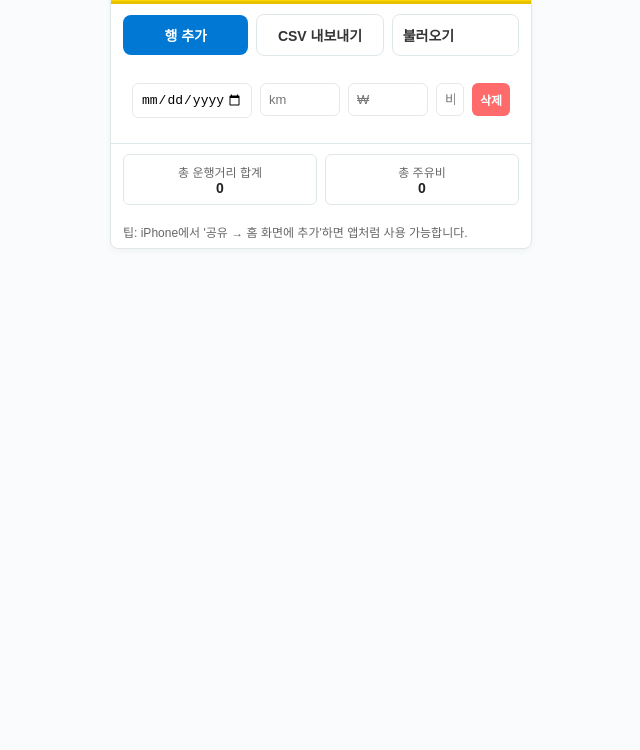
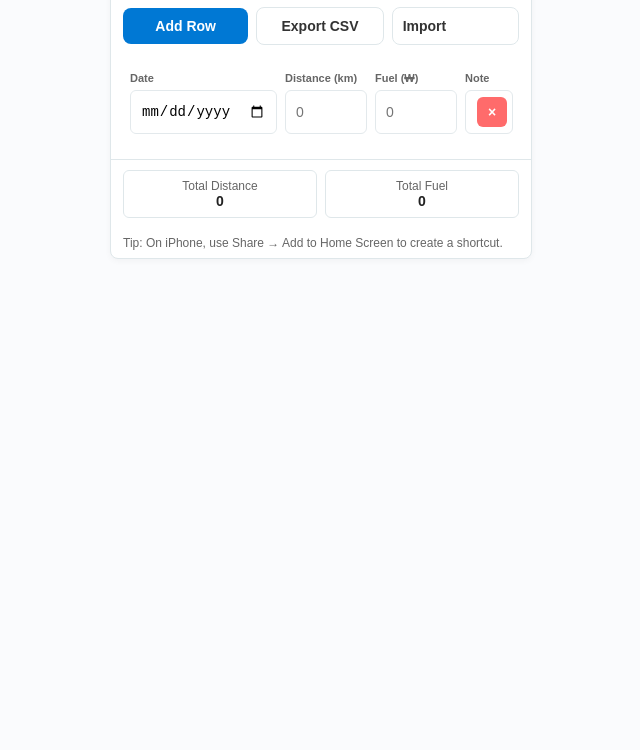
Before and after one commit to coodol2-git/car_log, a plain HTML site: page index.html in a window 1280 px wide. Shown: the part 62-812 px from the top of the page, without its empty margins (319-959 px from the left). Drawn offline with Linux system fonts and the light colour scheme.

Commit message:
Update index.html
4개 칸 간격 동일하게 조정

```diff
--- a/index.html
+++ b/index.html
@@ -1,72 +1,114 @@
 <!doctype html>
-<html lang="ko">
+<html lang="en">
 <head>
 <meta charset="utf-8" />
 <meta name="viewport" content="width=device-width,initial-scale=1,maximum-scale=1" />
-<title>차량일지(단순·날짜통합)</title>
+<title>Car Log (Mobile)</title>
 <style>
-  :root{--yellow:#ffd700;--muted:#f4f6f7;--border:#dfe7ea;}
+  :root{
+    --yellow:#ffd700;
+    --muted:#f4f6f7;
+    --border:#dfe7ea;
+    --touch:44px;
+  }
   html,body{height:100%;margin:0;font-family:"Apple SD Gothic Neo","Malgun Gothic","Noto Sans KR",sans-serif;background:#fafbfd;color:#222}
-  .wrap{max-width:420px;margin:12px auto;background:#fff;border:1px solid var(--border);border-radius:8px;overflow:hidden;box-shadow:0 2px 6px rgba(0,0,0,0.04)}
-  header{background:var(--yellow);padding:12px 16px;border-bottom:3px solid #e6c200}
+  .wrap{width:100%;max-width:420px;margin:10px auto;background:#fff;border:1px solid var(--border);border-radius:8px;overflow:hidden;box-shadow:0 2px 6px rgba(0,0,0,0.04)}
+  header{background:var(--yellow);padding:12px 14px;border-bottom:3px solid #e6c200}
   header h1{margin:0;font-size:18px;text-align:center;font-weight:700}
   .controls{display:flex;gap:8px;padding:10px 12px;align-items:center;flex-wrap:wrap}
   .controls .btn{flex:1;padding:10px;border-radius:8px;border:0;font-weight:700;font-size:14px;cursor:pointer}
   .btn.primary{background:#0078d4;color:white}
   .btn.ghost{background:white;border:1px solid var(--border);color:#333}
-  .list{padding:8px 12px;max-height:62vh;overflow:auto}
-  .row{display:flex;gap:8px;align-items:flex-start;padding:8px;margin-bottom:8px;border-radius:8px;background:linear-gradient(#fff,#fff);border:1px solid transparent}
-  .row:nth-child(even){background:var(--muted)}
-  .col{font-size:13px;display:flex;flex-direction:column;gap:6px}
-  .col.date{width:120px}
-  .col.number{width:80px}
-  input[type="date"], input[type="number"], input[type="text"] {width:100%;box-sizing:border-box;padding:8px;border:1px solid #e3e9ec;border-radius:6px;font-size:13px}
-  .note{flex:1}
-  .actions{display:flex;flex-direction:column;gap:6px}
-  .smallbtn{padding:8px;border-radius:6px;border:0;font-weight:700;font-size:12px;cursor:pointer}
-  .smallbtn.danger{background:#ff6b6b;color:#fff}
+
+  /* 리스트 영역 */
+  .list{padding:8px 10px;max-height:62vh;overflow:auto}
+
+  /* row: 4 visible columns (no separate action column) */
+  /* columns: Date | Distance | Fuel | Note(with delete icon) */
+  .row{
+    display:grid;
+    grid-template-columns: 1fr 82px 82px 1.1fr;
+    gap:8px;
+    align-items:center;
+    padding:8px;
+    margin-bottom:8px;
+    border-radius:8px;
+    background:linear-gradient(#fff,#fff);
+    border:1px solid transparent;
+  }
+  .row:nth-child(even){ background:var(--muted); }
+
+  .col{font-size:13px; display:flex; flex-direction:column; gap:6px;}
+  .col label{font-size:11px;color:#666; font-weight:600;}
+  input[type="date"], input[type="number"], input[type="text"] {
+    width:100%;
+    box-sizing:border-box;
+    padding:8px 10px;
+    border:1px solid #e3e9ec;
+    border-radius:6px;
+    font-size:14px;
+    min-height:var(--touch);
+  }
+
+  /* Note cell: contains input plus delete button overlay on the right */
+  .note-wrap{position:relative; display:flex; align-items:center;}
+  .note-wrap input[type="text"]{ padding-right:36px; } /* space for delete */
+  .del-btn {
+    position:absolute;
+    right:6px;
+    top:50%;
+    transform:translateY(-50%);
+    width:30px;height:30px;border-radius:6px;border:0;background:#ff6b6b;color:#fff;font-weight:700;cursor:pointer;
+    display:flex;align-items:center;justify-content:center;font-size:14px;
+  }
+
+  /* small screen tweak */
+  @media (max-width:360px){
+    .row{ grid-template-columns: 1fr 72px 72px 1fr; gap:6px; }
+    input[type="date"], input[type="number"], input[type="text"]{ padding:7px; font-size:13px; }
+    .del-btn{ width:28px;height:28px;font-size:13px;right:4px;}
+  }
+
   .summary{padding:10px 12px;border-top:1px solid var(--border);display:flex;gap:8px;align-items:center}
   .summary .info{flex:1;background:#fff;border:1px solid var(--border);padding:8px;border-radius:6px;text-align:center}
   .summary .info p{margin:0;font-weight:700;font-size:14px}
   .note-bottom{font-size:12px;color:#666;padding:8px 12px}
   button,input,select{touch-action:manipulation}
-  @media (max-width:380px){
-    .col.date{width:110px}
-    .col.number{width:70px}
-  }
 </style>
 </head>
 <body>
-<div class="wrap" role="application" aria-label="차량일지 단순형">
-  <header><h1>차량일지 (단순형)</h1></header>
+<div class="wrap" role="application" aria-label="Car Log">
+  <header><h1>Car Log</h1></header>
 
   <div class="controls">
-    <button id="addBtn" class="btn primary">행 추가</button>
-    <button id="exportBtn" class="btn ghost">CSV 내보내기</button>
+    <button id="addBtn" class="btn primary">Add Row</button>
+    <button id="exportBtn" class="btn ghost">Export CSV</button>
     <label class="btn ghost" style="display:inline-flex;align-items:center;gap:8px;cursor:pointer">
-      불러오기<input id="importFile" type="file" accept=".csv,text/csv" style="display:none">
+      Import<input id="importFile" type="file" accept=".csv,text/csv" style="display:none">
     </label>
   </div>
 
-  <div class="list" id="list"></div>
+  <div class="list" id="list">
+    <!-- rows go here -->
+  </div>
 
   <div class="summary">
     <div class="info">
-      <div style="font-size:12px;color:#666">총 운행거리 합계</div>
+      <div style="font-size:12px;color:#666">Total Distance</div>
       <p id="sumDistance">0</p>
     </div>
     <div class="info">
-      <div style="font-size:12px;color:#666">총 주유비</div>
+      <div style="font-size:12px;color:#666">Total Fuel</div>
       <p id="sumFuel">0</p>
     </div>
   </div>
 
-  <div class="note-bottom">팁: iPhone에서 '공유 → 홈 화면에 추가'하면 앱처럼 사용 가능합니다.</div>
+  <div class="note-bottom">Tip: On iPhone, use Share → Add to Home Screen to create a shortcut.</div>
 </div>
 
 <script>
-/* 설정 */
-const STORAGE_KEY = 'mobile_carlog_simple_v1';
+/* Storage key and expiry */
+const STORAGE_KEY = 'carlog_grid4_v1';
 const EXPIRE_DAYS = 365;
 
 /* DOM */
@@ -77,9 +119,9 @@ const importFile = document.getElementById('importFile');
 const sumDistanceEl = document.getElementById('sumDistance');
 const sumFuelEl = document.getElementById('sumFuel');
 
-/* 유틸 */
+/* Local storage with expiry */
 function saveAll(items){
-  const payload = {savedAt: Date.now(),items};
+  const payload = { savedAt: Date.now(), items };
   localStorage.setItem(STORAGE_KEY, JSON.stringify(payload));
 }
 function loadAll(){
@@ -94,61 +136,60 @@ function loadAll(){
 }
 function numberWithCommas(x){ return String(x).replace(/\B(?=(\d{3})+(?!\d))/g, ","); }
 
-/* 행 생성 (data optional) */
+/* Create a row: Date | Distance | Fuel | Note(with delete) */
 function createRow(data){
-  const container = document.createElement('div');
-  container.className = 'row';
+  const row = document.createElement('div');
+  row.className = 'row';
 
-  // 날짜 (single cell: date)
-  const dateCol = document.createElement('div'); dateCol.className='col date';
-  const dateInput = document.createElement('input'); dateInput.type='date';
-  dateCol.appendChild(dateInput);
+  // Date column
+  const colDate = document.createElement('div'); colDate.className = 'col';
+  const lblDate = document.createElement('label'); lblDate.textContent = 'Date';
+  const dateIn = document.createElement('input'); dateIn.type = 'date';
+  colDate.appendChild(lblDate); colDate.appendChild(dateIn);
 
-  // 운행거리
-  const distanceCol = document.createElement('div'); distanceCol.className='col number';
-  const distance = document.createElement('input'); distance.type='number'; distance.placeholder='km';
-  distanceCol.appendChild(distance);
+  // Distance column
+  const colDist = document.createElement('div'); colDist.className = 'col';
+  const lblDist = document.createElement('label'); lblDist.textContent = 'Distance (km)';
+  const distIn = document.createElement('input'); distIn.type = 'number'; distIn.placeholder='0';
+  colDist.appendChild(lblDist); colDist.appendChild(distIn);
 
-  // 주유비
-  const fuelCol = document.createElement('div'); fuelCol.className='col number';
-  const fuel = document.createElement('input'); fuel.type='number'; fuel.placeholder='₩';
-  fuelCol.appendChild(fuel);
+  // Fuel column
+  const colFuel = document.createElement('div'); colFuel.className = 'col';
+  const lblFuel = document.createElement('label'); lblFuel.textContent = 'Fuel (₩)';
+  const fuelIn = document.createElement('input'); fuelIn.type = 'number'; fuelIn.placeholder='0';
+  colFuel.appendChild(lblFuel); colFuel.appendChild(fuelIn);
 
-  // 비고
-  const noteCol = document.createElement('div'); noteCol.className='col note';
-  const note = document.createElement('input'); note.type='text'; note.placeholder='비고';
-  noteCol.appendChild(note);
+  // Note column (input + delete button overlay)
+  const colNote = document.createElement('div'); colNote.className = 'col';
+  const lblNote = document.createElement('label'); lblNote.textContent = 'Note';
+  const noteWrap = document.createElement('div'); noteWrap.className = 'note-wrap';
+  const noteIn = document.createElement('input'); noteIn.type = 'text'; noteIn.placeholder='Remark';
+  const delBtn = document.createElement('button'); delBtn.className = 'del-btn'; delBtn.type='button'; delBtn.title='Delete';
+  delBtn.textContent = '×';
+  noteWrap.appendChild(noteIn); noteWrap.appendChild(delBtn);
+  colNote.appendChild(lblNote); colNote.appendChild(noteWrap);
 
-  // 액션 (삭제)
-  const actions = document.createElement('div'); actions.className='actions';
-  const delBtn = document.createElement('button'); delBtn.className='smallbtn danger'; delBtn.textContent='삭제';
-  actions.appendChild(delBtn);
-
-  container.appendChild(dateCol);
-  container.appendChild(distanceCol);
-  container.appendChild(fuelCol);
-  container.appendChild(noteCol);
-  container.appendChild(actions);
-
-  // 초기값
+  // Initial values
   if(data){
-    if(data.date) dateInput.value = data.date;
-    distance.value = data.distance||'';
-    fuel.value = data.fuel||'';
-    note.value = data.note||'';
+    if(data.date) dateIn.value = data.date;
+    distIn.value = data.distance || '';
+    fuelIn.value = data.fuel || '';
+    noteIn.value = data.note || '';
   }
 
-  // 이벤트: 변경 시 저장 및 합계 갱신
-  [dateInput,distance,fuel,note].forEach(el => {
-    el.addEventListener('input', ()=>{ persist(); updateSummary(); });
-  });
+  // Events
+  [dateIn, distIn, fuelIn, noteIn].forEach(el => el.addEventListener('input', ()=>{ persist(); updateSummary(); }));
+  delBtn.addEventListener('click', ()=>{ row.remove(); persist(); updateSummary(); });
 
-  delBtn.addEventListener('click', ()=>{ container.remove(); persist(); updateSummary(); });
+  row.appendChild(colDate);
+  row.appendChild(colDist);
+  row.appendChild(colFuel);
+  row.appendChild(colNote);
 
-  return container;
+  return row;
 }
 
-/* 렌더 */
+/* Render, persist, summary */
 function renderAll(){
   listEl.innerHTML = '';
   const items = loadAll();
@@ -159,8 +200,6 @@ function renderAll(){
   }
   updateSummary();
 }
-
-/* 저장 */
 function persist(){
   const rows = Array.from(listEl.querySelectorAll('.row'));
   const items = rows.map(r=>{
@@ -169,12 +208,10 @@ function persist(){
     const dist = nums[0] ? nums[0].value : '';
     const fuel = nums[1] ? nums[1].value : '';
     const note = r.querySelector('input[type="text"]').value || '';
-    return {date, distance: dist, fuel: fuel, note};
+    return { date, distance: dist, fuel: fuel, note };
   });
   saveAll(items);
 }
-
-/* 합계 */
 function updateSummary(){
   const rows = Array.from(listEl.querySelectorAll('.row'));
   let totalDist = 0, totalFuel = 0;
@@ -189,10 +226,10 @@ function updateSummary(){
   sumFuelEl.textContent = numberWithCommas(totalFuel);
 }
 
-/* CSV export (English headers + BOM for Excel) */
+/* CSV export (English headers + BOM) */
 function exportCSV(){
   const rows = Array.from(listEl.querySelectorAll('.row'));
-  const header = ['Date','Distance','Fuel','Note']; // English headers
+  const header = ['Date','Distance','Fuel','Note'];
   const lines = [header.join(',')];
   rows.forEach(r=>{
     const date = (r.querySelector('input[type="date"]').value || '');
@@ -204,53 +241,48 @@ function exportCSV(){
     lines.push([esc(date),esc(dist),esc(fuel),esc(note)].join(','));
   });
   const csvContent = lines.join('\r\n');
-  const bom = '\uFEFF'; // UTF-8 BOM to help Excel recognize UTF-8
+  const bom = '\uFEFF';
   const blob = new Blob([bom + csvContent], {type:'text/csv;charset=utf-8;'});
   const url = URL.createObjectURL(blob);
   const a = document.createElement('a');
-  a.href = url; a.download = `carlog_simple_${new Date().toISOString().slice(0,10)}.csv`; a.click();
+  a.href = url; a.download = `carlog_${new Date().toISOString().slice(0,10)}.csv`; a.click();
   URL.revokeObjectURL(url);
 }
 
-/* CSV import (교체 모드) */
+/* CSV import (simple, replace mode) */
 function parseCSV(text){
   const rows = text.split(/\r\n|\n/).filter(r=>r.trim());
   if(rows.length <= 1) return [];
   const data = [];
   for(let i=1;i<rows.length;i++){
     const line = rows[i];
-    const cols = [];
-    let cur='', inQ=false;
+    const cols = []; let cur='', inQ=false;
     for(let j=0;j<line.length;j++){
       const ch = line[j];
-      if(ch === '"' ){
-        if(inQ && line[j+1]==='"'){ cur+='"'; j++; }
-        else inQ = !inQ;
-      } else if(ch === ',' && !inQ){ cols.push(cur); cur=''; }
+      if(ch === '"' ){ if(inQ && line[j+1]==='"'){ cur+='"'; j++; } else inQ = !inQ; }
+      else if(ch === ',' && !inQ){ cols.push(cur); cur=''; }
       else cur += ch;
     }
     cols.push(cur);
-    // expecting: date, distance, fuel, note
     data.push({ date: cols[0]||'', distance: cols[1]||'', fuel: cols[2]||'', note: cols[3]||'' });
   }
   return data;
 }
 
-/* 바인딩 */
+/* Bind events */
 addBtn.addEventListener('click', ()=>{ listEl.appendChild(createRow()); persist(); updateSummary(); });
 exportBtn.addEventListener('click', exportCSV);
 importFile.addEventListener('change', (e)=>{
   const f = e.target.files[0]; if(!f) return;
   const reader = new FileReader();
-  reader.onload = (ev)=>{ const parsed = parseCSV(ev.target.result); if(parsed.length===0){ alert('불러올 데이터가 없습니다.'); return; }
+  reader.onload = (ev)=>{ const parsed = parseCSV(ev.target.result); if(parsed.length===0){ alert('No data to import'); return; }
     listEl.innerHTML=''; parsed.forEach(d=>listEl.appendChild(createRow(d))); persist(); updateSummary();
   };
   reader.readAsText(f,'utf-8'); e.target.value='';
 });
 
-/* 초기 */
+/* Initialize */
 renderAll();
-/* autosave */
 setInterval(()=>{ persist(); }, 5000);
 </script>
 </body>
```
